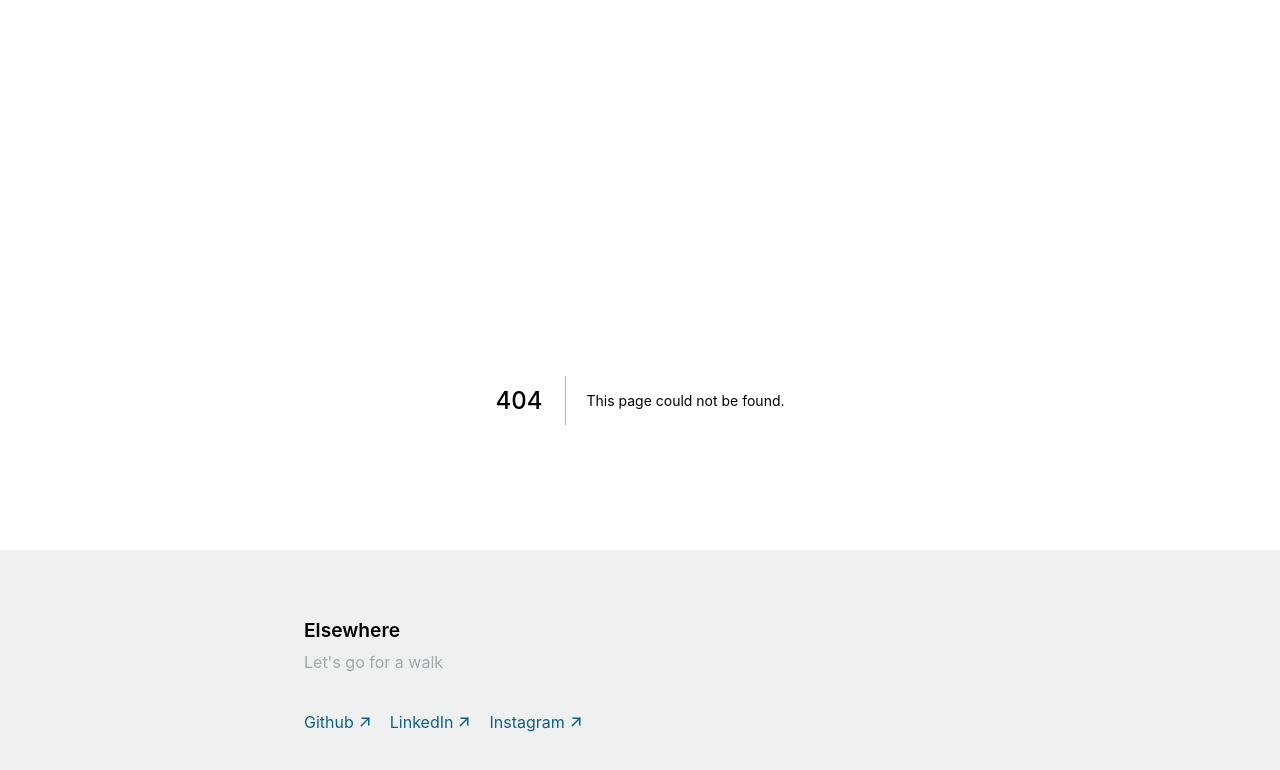
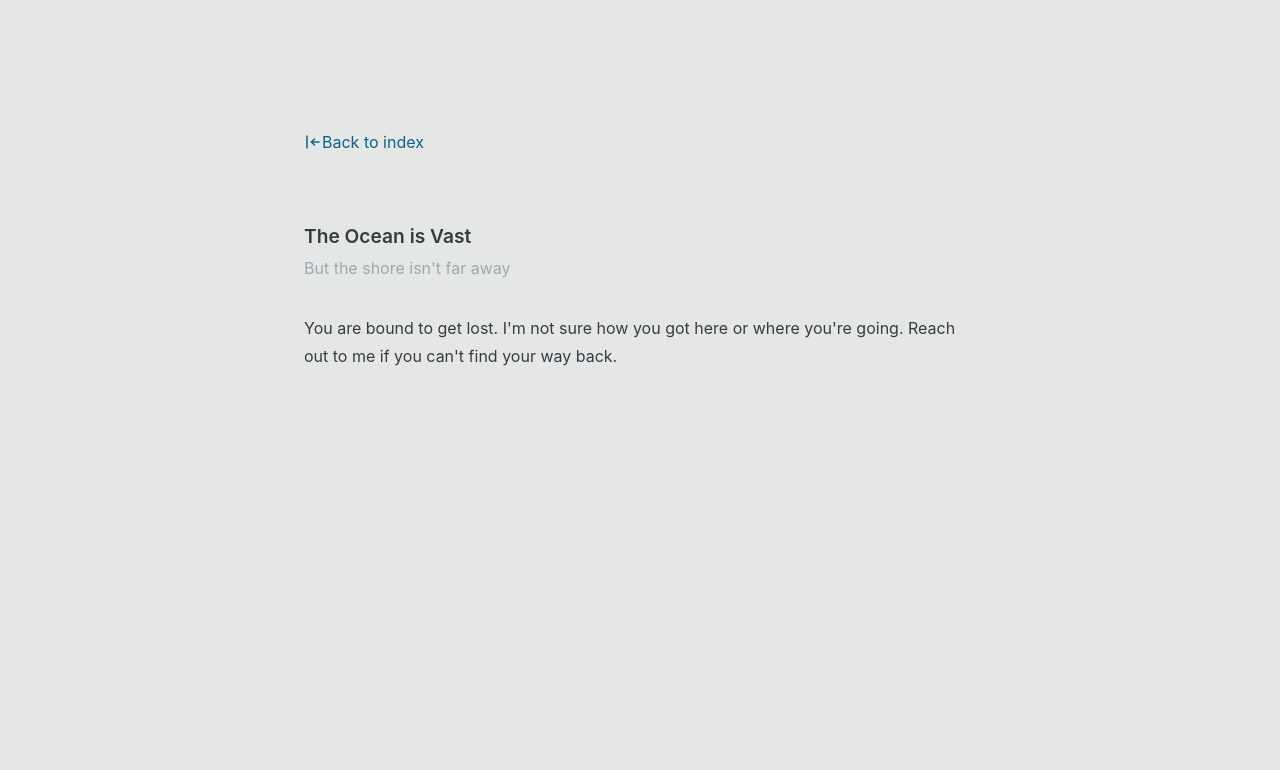
Before and after one commit to rajbirjohar/me, a Next.js app: page /404 in a window 1280 px wide. Before the commit this address had no page. Shown: the top 770 px of the page. Built offline with nearby package versions, Linux system fonts and the light colour scheme; a web font is replaced by a local one.

Commit message:
Added custom 404 and 500 pages

```diff
--- /dev/null
+++ b/pages/404/index.tsx
@@ -0,0 +1,26 @@
+import Heading from "@/components/Heading";
+import Page from "@/components/Page";
+import { NextPage } from "next";
+import Head from "next/head";
+
+const Custom404: NextPage = () => {
+  return (
+    <Page>
+      <Head>
+        <title>Rajbir | Lost</title>
+      </Head>
+      <section>
+        <Heading
+          title="The Ocean is Vast"
+          subtitle="But the shore isn't far away"
+        />
+        <p>
+          You are bound to get lost. I&#39;m not sure how you got here or where
+          you&#39;re going. Reach out to me if you can&#39;t find your way back.
+        </p>
+      </section>
+    </Page>
+  );
+};
+
+export default Custom404;
```
Also changed, not shown: pages/500/index.tsx (added, +26 -0 lines).
